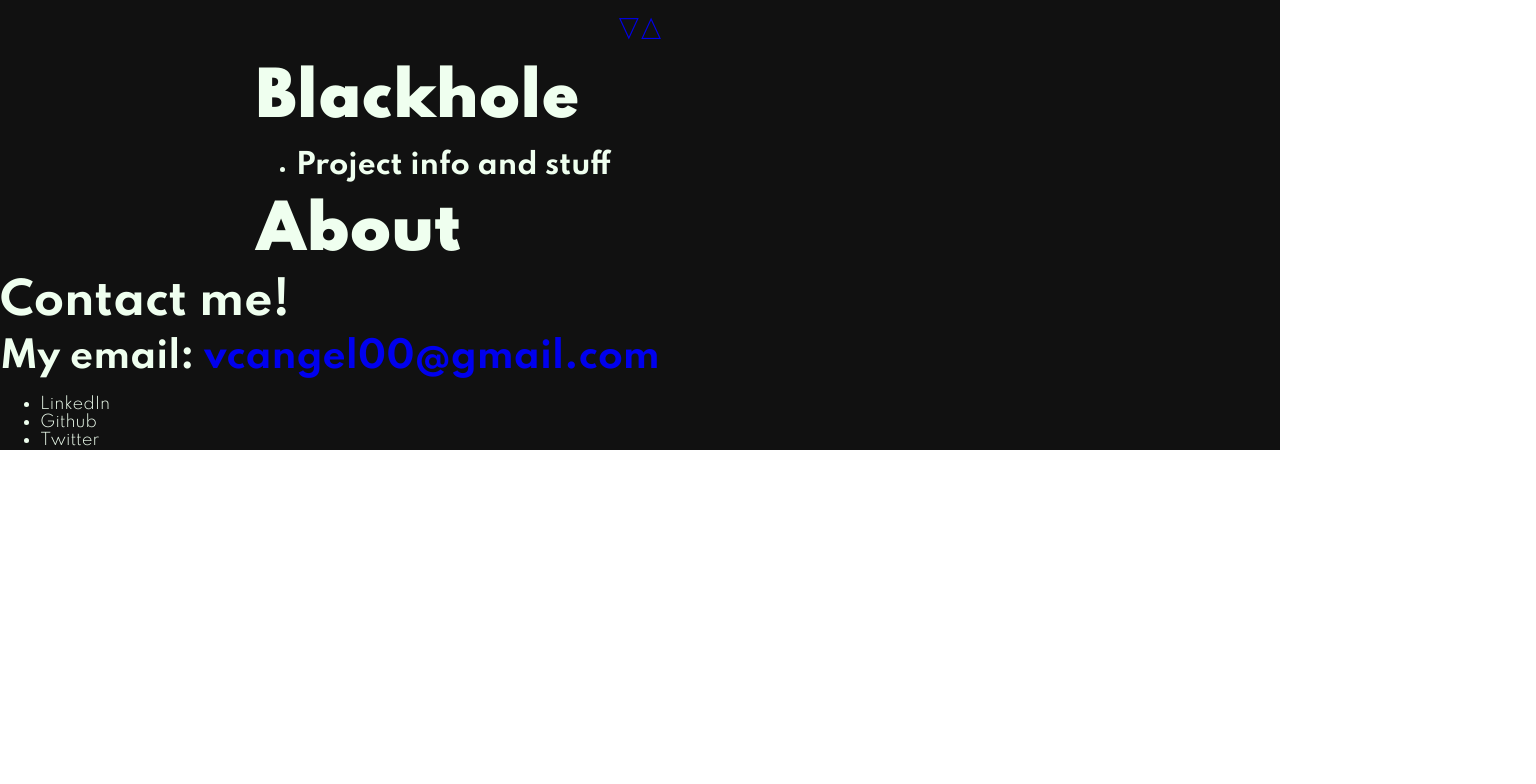
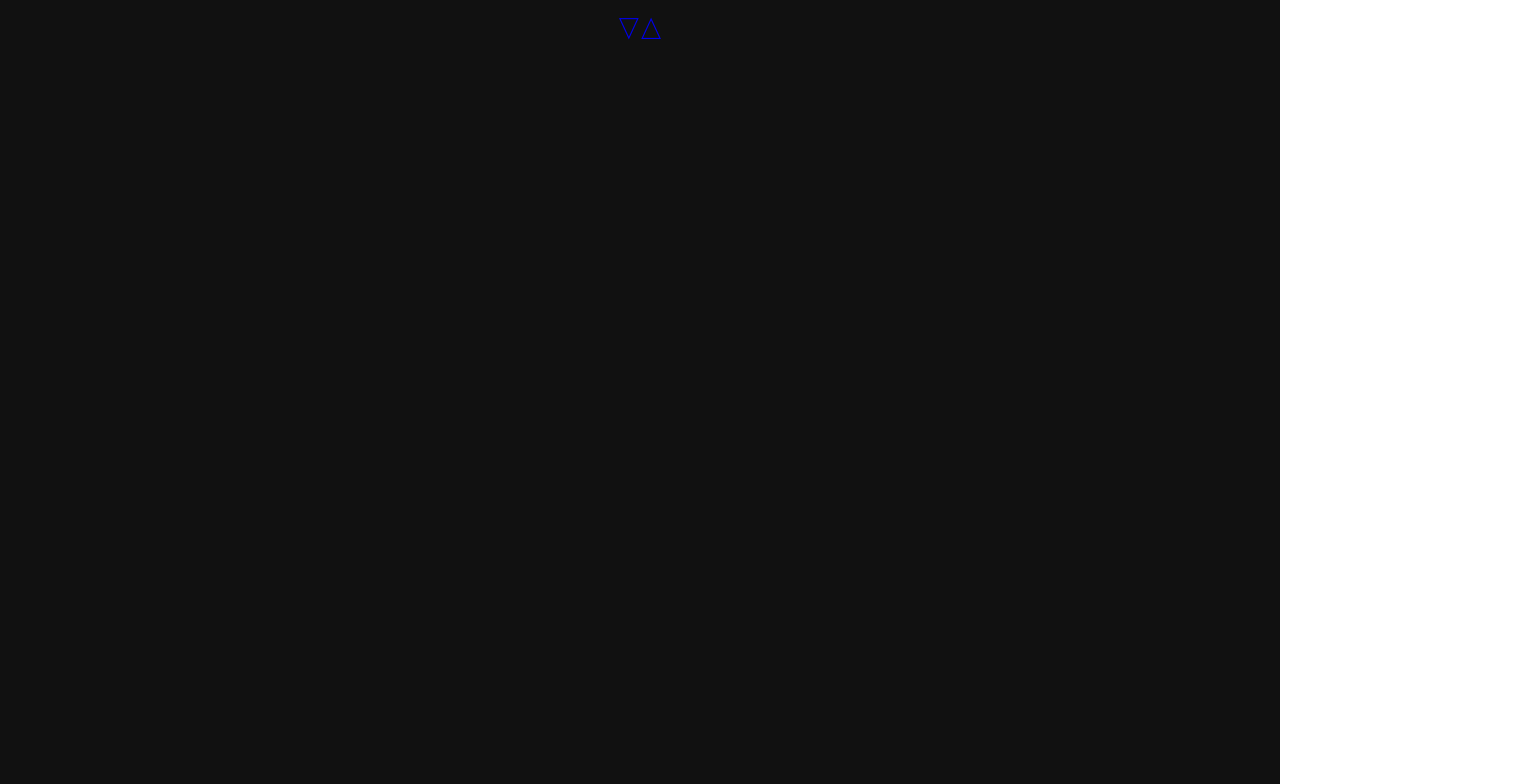
Before and after one commit to VCAngel/vcangel.dev, a React (Create React App) app: page / in a window 1280 px wide. Shown: the top 784 px of the page, 1536 px wide, since content can reach past the window. Built offline with nearby package versions, Linux system fonts and the light colour scheme.

Commit message:
General idea for threeJS react component; pending

```diff
--- a/src/components/main/Main.jsx
+++ b/src/components/main/Main.jsx
@@ -2,16 +2,50 @@ import React, { Component } from 'react';
 import * as Three from 'three';
 import Blackhole from './bodies/Blackhole';
 
+//TODO threeJS models and scenes
 export default class Main extends Component {
     constructor(props) {
         super(props);
+        this.threeContainer = React.createRef(); // <== main container
+        this.initThree();
+        this.state = {
+            isLoading: true
+        }
+    }
+
+    initThree = () => {
+        this.scene = new Three.Scene();
+        this.camera = new Three.PerspectiveCamera(75, window.innerWidth / window.innerHeight, 0.1);
+        this.renderer = new Three.WebGLRenderer();
+    }
+
+    animate() {
+        requestAnimationFrame(animate);
+        this.renderer.render(this.scene, this.camera);
+    }
+
+    componentDidMount = () => {
+        this.bodiesRender(this?.renderer, this?.threeContainer)
+    }
+
+    bodiesRender = (renderer, ref) => {
+        const { domElement } = renderer;
+        console.log(renderer);
+
+        domElement.id = 'threeCanvas'
+        domElement.className = 'main__canvas'
+        ref.current.appendChild(domElement)
+        // let canvas = document.createElement('canvas')
+        //TODO CREATE COMPONENT FOR CANVAS WITH document.createElement
     }
 
     render() {
+        //! If we wanna keep app size, but lower res, do this:
+        //-> this.renderer.setSize(window.innerWidth/2, window.innerHeight/2, false)
+        this.renderer.setSize(window.innerWidth, window.innerHeight);
         return (
-            <main className='main container'>
-                <Blackhole/>
+            <main className='main container' ref={this?.threeContainer} onLoad={this.animate}>
             </main>
-            );
+        );
     }
 }
--- a/src/components/main/bodies/Blackhole.jsx
+++ b/src/components/main/bodies/Blackhole.jsx
@@ -1,19 +1,30 @@
-import React, { Component} from 'react';
+import React, { Component } from 'react';
 import Projects from './ProjectList';
 import About from './About';
 
 export default class Blackhole extends Component {
-     constructor(props) {
-         super(props);
-     }
+    constructor(props) {
+        super(props);
+        this.initGeometry(this?.props?.Three)
+    }
+
+    initGeometry = (Three) => {
+        const geometry = new Three.BoxGeometry();
+        const material = new Three.MeshBasicMaterial({ color: 0x00ff00 });
+        const cube = new Three.Mesh(geometry, material);
+        this.props.scene.add(cube)
+
+        this.props.camera.position.z = 10;
+    }
 
     render() {
-        return(
-            <div>
+        return (
+            <div className="">
                 <h1>Blackhole</h1>
-                <Projects/>
-                <About/>
+                <Projects />
+                <About />
             </div>
         )
+
     }
 }
--- /dev/null
+++ b/src/components/main/bodies/canvasUtil.js
@@ -0,0 +1,3 @@
+
+
+export default bodiesRender;
--- a/src/scss/base/_init.scss
+++ b/src/scss/base/_init.scss
@@ -63,7 +63,7 @@ a {
 
 #root {
     background-color: $backgroundDark;
-
+    height: 100%;
 }
 
 .container {
--- /dev/null
+++ b/src/scss/styles/main.scss
@@ -0,0 +1,5 @@
+.main {
+    height: 100%;
+
+
+}
```
